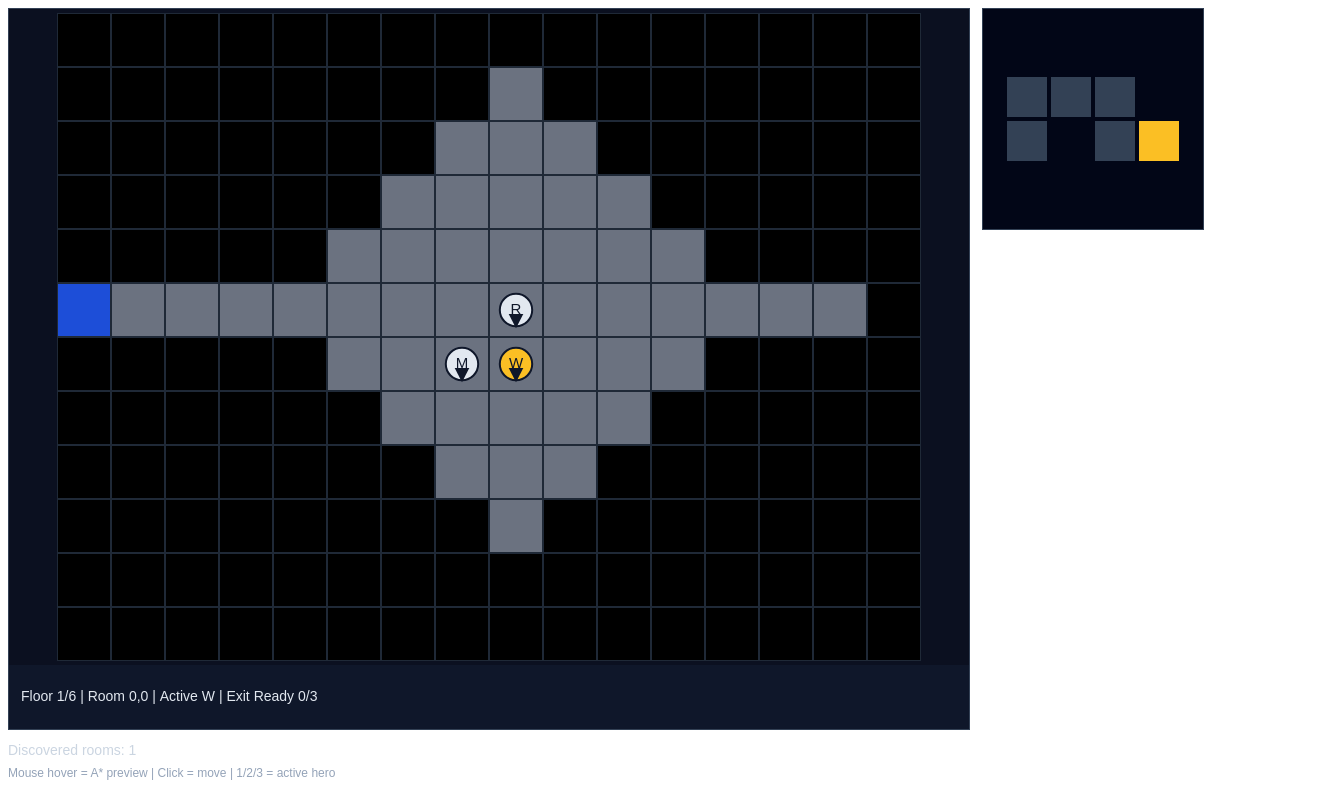
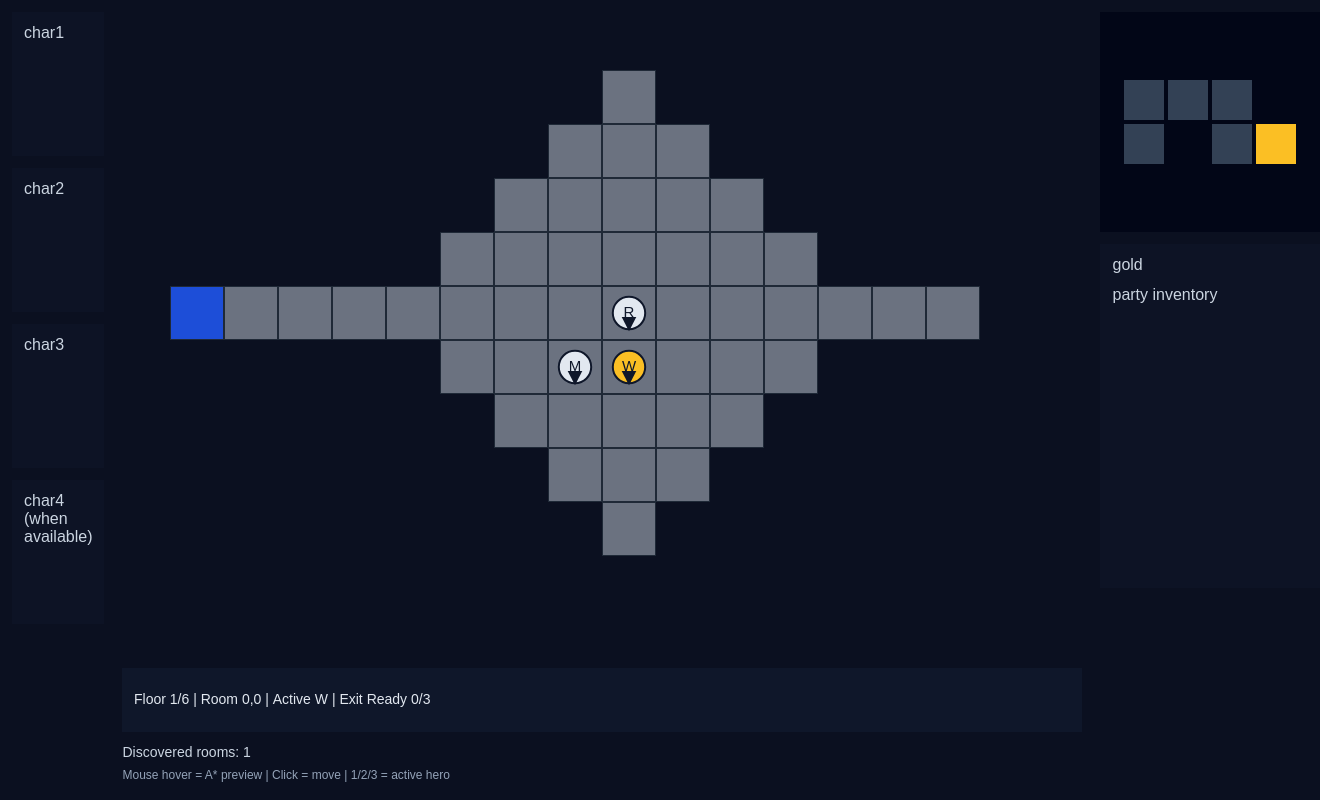
Before and after one commit to ximocm/SimpleHero, a website with bundled scripts: page src/views/index.html in a window 1280 px wide. Shown: the whole page, 1320 px wide, since content can reach past the window. Built offline with nearby package versions, Linux system fonts and the light colour scheme.

Commit message:
feat: mvp gui

```diff
--- a/src/main.ts
+++ b/src/main.ts
@@ -43,13 +43,42 @@ function requireContext(canvasElement: HTMLCanvasElement): CanvasRenderingContex
 }
 
 app.innerHTML = `
-  <div style="display:flex; gap:12px; align-items:flex-start; font-family: sans-serif; color:#e5e7eb;">
+  <!-- App Layout -->
+  <div style="display:flex; gap:18px; align-items:flex-start; font-family: sans-serif; color:#cbd5e1;">
+    <!-- Left Sidebar: Character Panels -->
+    <div style="display:flex; flex-direction:column; gap:12px; width:210px;">
+      <!-- Character Slot 1 -->
+      <div style="min-height:120px; padding:12px; background:rgba(15,23,42,0.55);">char1</div>
+      <!-- Character Slot 2 -->
+      <div style="min-height:120px; padding:12px; background:rgba(15,23,42,0.55);">char2</div>
+      <!-- Character Slot 3 -->
+      <div style="min-height:120px; padding:12px; background:rgba(15,23,42,0.55);">char3</div>
+      <!-- Character Slot 4 -->
+      <div style="min-height:120px; padding:12px; background:rgba(15,23,42,0.55);">char4 (when available)</div>
+    </div>
+
+    <!-- Center: Dungeon View -->
     <div>
-      <canvas id="gameCanvas" width="${CANVAS_WIDTH}" height="${CANVAS_HEIGHT}" style="border:1px solid #334155; background:#0b1020"></canvas>
+      <!-- Main Dungeon Canvas -->
+      <canvas id="gameCanvas" width="${CANVAS_WIDTH}" height="${CANVAS_HEIGHT}" style="background:transparent"></canvas>
+      <!-- Status Line -->
       <div id="status" style="margin-top:8px; color:#cbd5e1; font-size:14px;"></div>
+      <!-- Controls Hint -->
       <div style="margin-top:8px; color:#94a3b8; font-size:12px;">Mouse hover = A* preview | Click = move | 1/2/3 = active hero</div>
     </div>
-    <canvas id="minimapCanvas" width="220" height="220" style="border:1px solid #334155; background:#020617"></canvas>
+
+    <!-- Right Sidebar: Map and Party Resources -->
+    <div style="display:flex; flex-direction:column; gap:12px; width:220px;">
+      <!-- Minimap -->
+      <canvas id="minimapCanvas" width="220" height="220" style="background:transparent"></canvas>
+      <!-- Gold + Inventory Panel -->
+      <div style="min-height:320px; padding:12px; background:rgba(15,23,42,0.55);">
+        <!-- Gold Section -->
+        <div style="margin-bottom:12px;">gold</div>
+        <!-- Party Inventory Section -->
+        <div>party inventory</div>
+      </div>
+    </div>
   </div>
 `;
 
@@ -140,10 +169,10 @@ function draw(): void {
   for (let y = 0; y < room.height; y += 1) {
     for (let x = 0; x < room.width; x += 1) {
       const tile = room.tiles[y][x];
+      if (tile === TileType.VOID_BLACK) continue;
       const px = offset.x + x * tileSize;
       const py = offset.y + y * tileSize;
 
-      if (tile === TileType.VOID_BLACK) ctx.fillStyle = '#000000';
       if (tile === TileType.FLOOR) ctx.fillStyle = '#6b7280';
       if (tile === TileType.EXIT) ctx.fillStyle = '#1d4ed8';
 
--- a/src/views/index.html
+++ b/src/views/index.html
@@ -4,6 +4,18 @@
     <meta charset="UTF-8" />
     <meta name="viewport" content="width=device-width, initial-scale=1.0" />
     <title>SimpleHero</title>
+    <style>
+      html,
+      body {
+        margin: 0;
+        min-height: 100%;
+        background: #0b1020;
+      }
+
+      #app {
+        padding: 12px;
+      }
+    </style>
   </head>
   <body>
     <main id="app">
```
Also changed, not shown: docs/art/MVP_ui.png (added).
